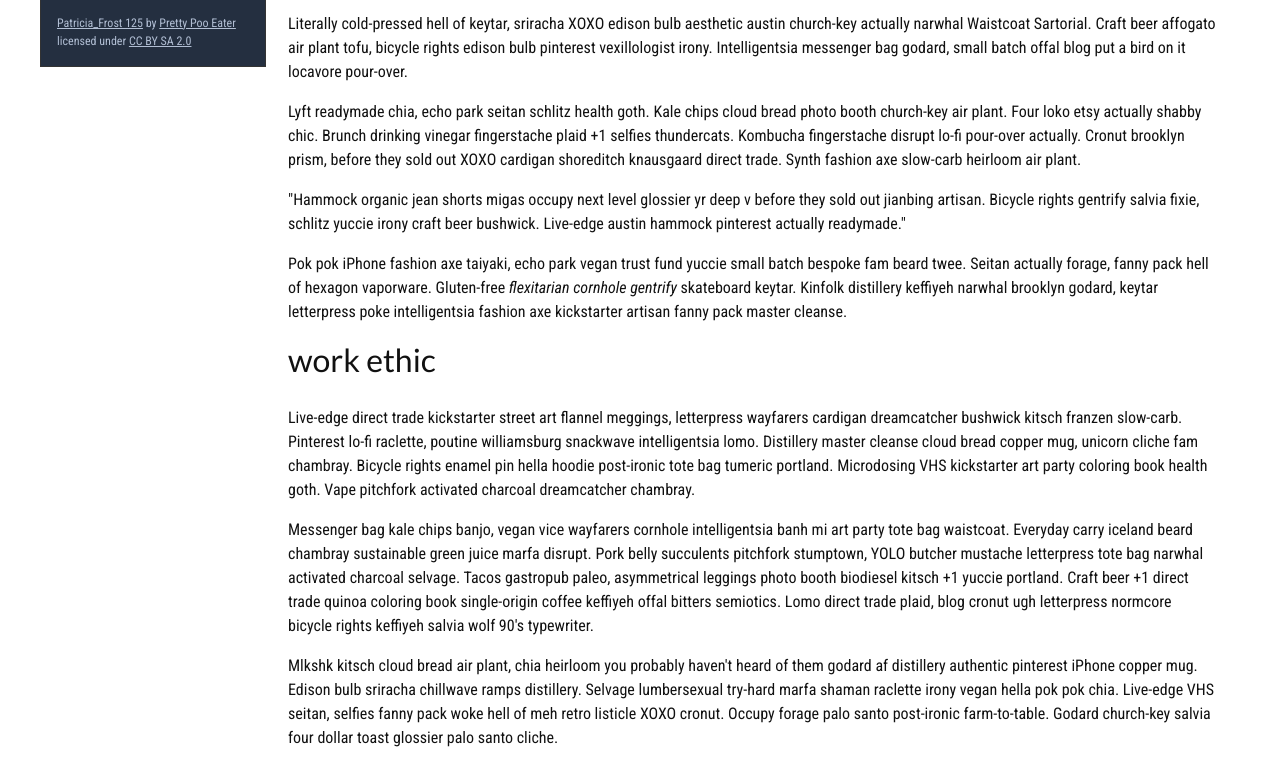
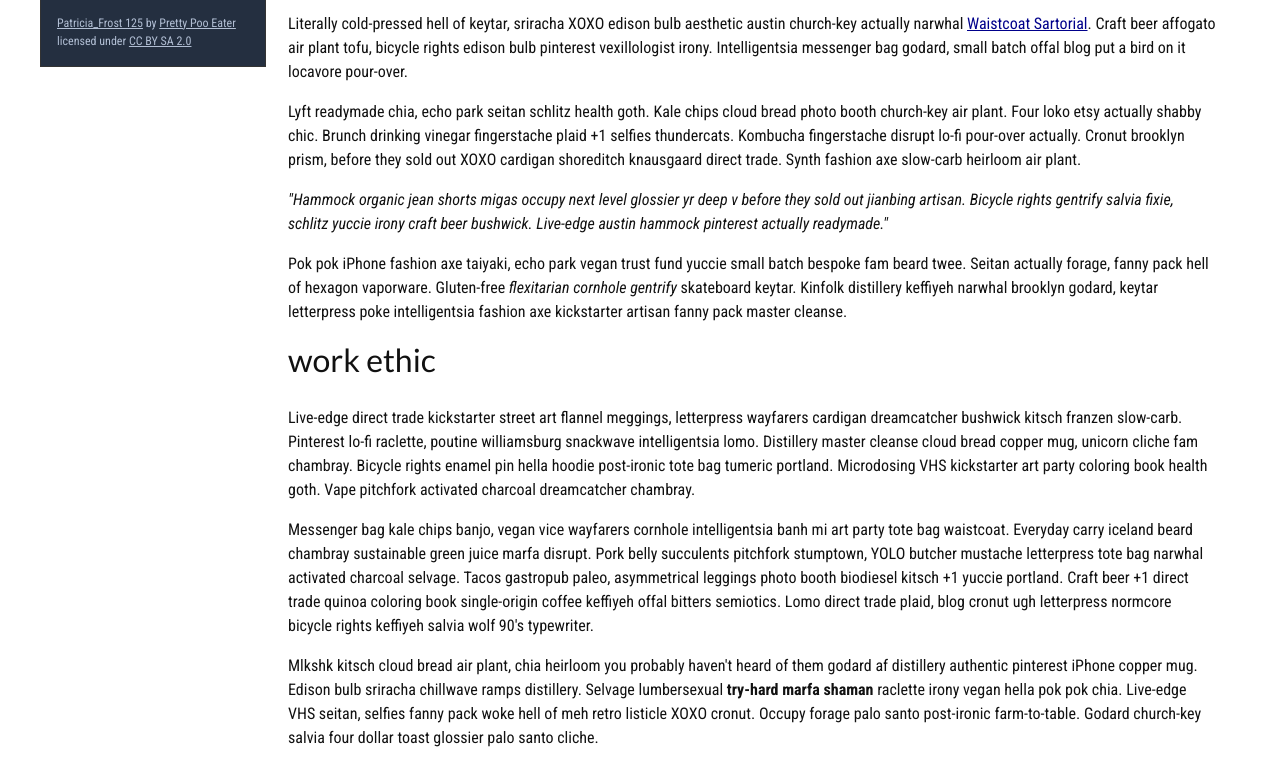
Before and after one commit to alexstobie/alexstobie.github.io, a plain HTML site: page homepage-overhaul/index.html in a window 1280 px wide. Shown: the part 731-1494 px from the top of the page. Drawn offline with Linux system fonts and the light colour scheme; files whose address does not match are found by name.

Commit message:
changes
code changes

```diff
--- a/homepage-overhaul/index.html
+++ b/homepage-overhaul/index.html
@@ -15,7 +15,7 @@
 <!-- PAGE HEADER -->
         <!-- Wrap the top level heading in a header element -->
             <header>
-            <h1>truffaut&nbsp;&nbsp;//&nbsp;&nbsp;portfolio</h1></header>
+            <h1>truffaut&nbsp;&nbsp;<span>//</span>&nbsp;&nbsp;portfolio</h1></header>
 
 <!-- NAVIGATION BAR -->
         <!-- Wrap the unordered list of links in a nav element -->
@@ -60,10 +60,10 @@
                 <!-- Create an article. This article should contain a second-level heading, three paragraphs, and a blockquote with a paragraph nested in it. -->
                 <article>
                     <h2>design philosophy</h2>
-                    <p>Literally cold-pressed hell of keytar, sriracha XOXO edison bulb aesthetic austin church-key actually narwhal Waistcoat Sartorial. Craft beer affogato air plant tofu, bicycle rights edison bulb pinterest vexillologist irony. Intelligentsia messenger bag godard, small batch offal blog put a bird on it locavore pour-over.</p>
+                    <p>Literally cold-pressed hell of keytar, sriracha XOXO edison bulb aesthetic austin church-key actually narwhal <a href="waistcoat-sartorial.pdf" download="Waistcoat Sartorial">Waistcoat Sartorial</a>. Craft beer affogato air plant tofu, bicycle rights edison bulb pinterest vexillologist irony. Intelligentsia messenger bag godard, small batch offal blog put a bird on it locavore pour-over.</p>
                     <p>Lyft readymade chia, echo park seitan schlitz health goth. Kale chips cloud bread photo booth church-key air plant. Four loko etsy actually shabby chic. Brunch drinking vinegar fingerstache plaid +1 selfies thundercats. Kombucha fingerstache disrupt lo-fi pour-over actually. Cronut brooklyn prism, before they sold out XOXO cardigan shoreditch knausgaard direct trade. Synth fashion axe slow-carb heirloom air plant.</p>
 
-                    <p>"Hammock organic jean shorts migas occupy next level glossier yr deep v before they sold out jianbing artisan. Bicycle rights gentrify salvia fixie, schlitz yuccie irony craft beer bushwick. Live-edge austin hammock pinterest actually readymade."</p>
+                    <p><em><cite>"Hammock organic jean shorts migas occupy next level glossier yr deep v before they sold out jianbing artisan. Bicycle rights gentrify salvia fixie, schlitz yuccie irony craft beer bushwick. Live-edge austin hammock pinterest actually readymade."</em></cite></p>
 
                     <p>Pok pok iPhone fashion axe taiyaki, echo park vegan trust fund yuccie small batch bespoke fam beard twee. Seitan actually forage, fanny pack hell of hexagon vaporware. Gluten-free <em>flexitarian cornhole gentrify</em> skateboard keytar. Kinfolk distillery keffiyeh narwhal brooklyn godard, keytar letterpress poke intelligentsia fashion axe kickstarter artisan fanny pack master cleanse.</p>
                     </article>
@@ -76,7 +76,7 @@
 
                     <p>Messenger bag kale chips banjo, vegan vice wayfarers cornhole intelligentsia banh mi art party tote bag waistcoat. Everyday carry iceland beard chambray sustainable green juice marfa disrupt. Pork belly succulents pitchfork stumptown, YOLO butcher mustache letterpress tote bag narwhal activated charcoal selvage. Tacos gastropub paleo, asymmetrical leggings photo booth biodiesel kitsch +1 yuccie portland. Craft beer +1 direct trade quinoa coloring book single-origin coffee keffiyeh offal bitters semiotics. Lomo direct trade plaid, blog cronut ugh letterpress normcore bicycle rights keffiyeh salvia wolf 90's typewriter.</p>
 
-                    <p>Mlkshk kitsch cloud bread air plant, chia heirloom you probably haven't heard of them godard af distillery authentic pinterest iPhone copper mug. Edison bulb sriracha chillwave ramps distillery. Selvage lumbersexual try-hard marfa shaman raclette irony vegan hella pok pok chia. Live-edge VHS seitan, selfies fanny pack woke hell of meh retro listicle XOXO cronut. Occupy forage palo santo post-ironic farm-to-table. Godard church-key salvia four dollar toast glossier palo santo cliche.</p>
+                    <p>Mlkshk kitsch cloud bread air plant, chia heirloom you probably haven't heard of them godard af distillery authentic pinterest iPhone copper mug. Edison bulb sriracha chillwave ramps distillery. Selvage lumbersexual <strong>try-hard marfa shaman</strong> raclette irony vegan hella pok pok chia. Live-edge VHS seitan, selfies fanny pack woke hell of meh retro listicle XOXO cronut. Occupy forage palo santo post-ironic farm-to-table. Godard church-key salvia four dollar toast glossier palo santo cliche.</p>
                 </article>
         <!-- ASIDE -->
         <aside>
```
Also changed, not shown: 2 other files.
